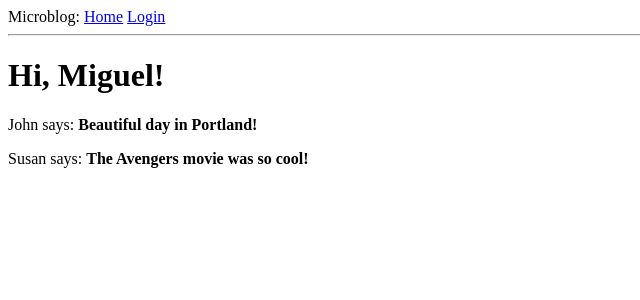
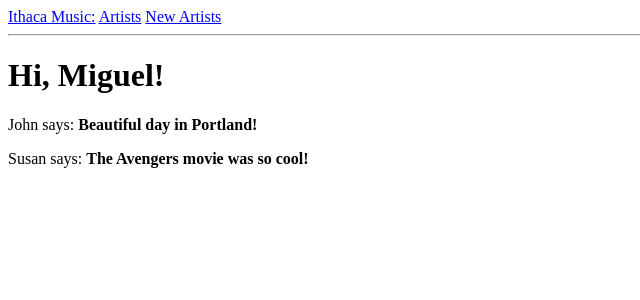
Before and after one commit to ksthilaire13/COMP205_LABS, a Flask app: page / in a window 1280 px wide. Shown: the top 300 px of the page, without its empty margins (0-640 px from the left). Run offline with Flask 3, Linux system fonts and the light colour scheme.

Commit message:
confused lol, saving before I break it worse

```diff
--- a/app/local_music.py
+++ b/app/local_music.py
@@ -0,0 +1 @@
+from app import app
--- a/app/routes.py
+++ b/app/routes.py
@@ -1,6 +1,7 @@
 from flask import render_template, flash, redirect, url_for
 from app import app
-from app.forms import LoginForm
+from app.forms import LoginForm, CreateAccountForm
+
 
 @app.route('/')
 @app.route('/index')
@@ -27,3 +28,11 @@ def login():
             form.username.data, form.remember_me.data))
         return redirect(url_for('index'))
     return render_template('login.html',  title='Sign In', form=form)
+
+@app.route('/create_user', methods=['GET','POST'])
+def create_user():
+    form = CreateAccountForm()
+    if form.validate_on_submit():
+        flash("New User {} Created".format(form.username.data))
+        return redirect(url_for('login'))
+    return render_template('create_account.html', title="Create User")
--- a/app/templates/base.html
+++ b/app/templates/base.html
@@ -1,17 +1,13 @@
 <!doctype html>
 <html>
-    <head>
-        {% if title %}
-        <title>{{ title }} - Microblog</title>
-        {% else %}
-        <title>Welcome to Microblog</title>
-        {% endif %}
+    <head></head>
+        <title>Welcome to Ithaca Music</title>
     </head>
     <body>
         <div>
-            Microblog:
-            <a href="{{ url_for('index') }}">Home</a>
-            <a href="{{ url_for('login') }}">Login</a>
+            <a href="{{ url_for('home') }}">Ithaca Music:</a>
+            <a href="{{ url_for('artists') }}">Artists</a>
+            <a href="{{ url_for('new_artists') }}">New Artists</a>
         </div>
         <hr>
         {% with messages = get_flashed_messages() %}
```
Also changed, not shown: app/forms.py (+8 -1 lines).
